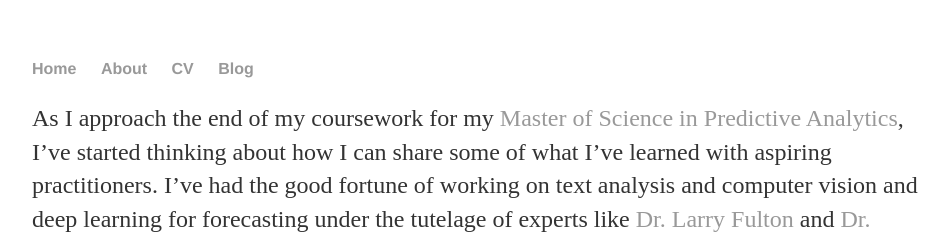
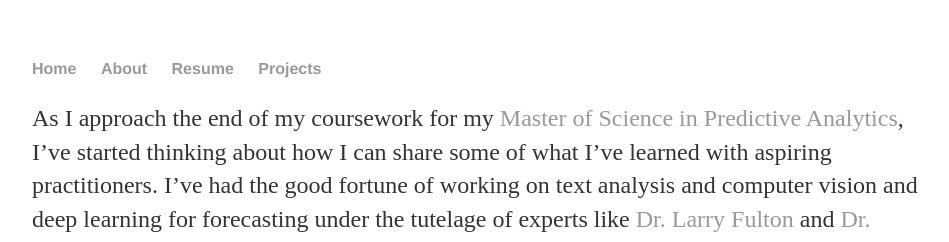
Before and after one commit to stephenhage/stephenhage.github.io, a Jekyll site: the page built from index.md, in a window 1280 px wide. Shown: the top 242 px of the page, without its empty margins (160-1109 px from the left). Built offline with Jekyll 4.4.1, drawn with Linux system fonts in a browser that asks for light colours.

Commit message:
cv - Resume
changed CV to Resume and blog to projects

```diff
--- a/_layouts/default.html
+++ b/_layouts/default.html
@@ -10,8 +10,8 @@
 	    		<ul>
 	        		<li><a href="/">Home</a></li>
 		        	<li><a href="/about">About</a></li>
-	        		<li><a href="/resume">CV</a></li>
-	        		<li><a href="/blog">Blog</a></li>
+	        		<li><a href="/resume">Resume</a></li>
+	        		<li><a href="/projects">Projects</a></li>
 	    		</ul>
 			</nav>
 			<div class="container">
```
